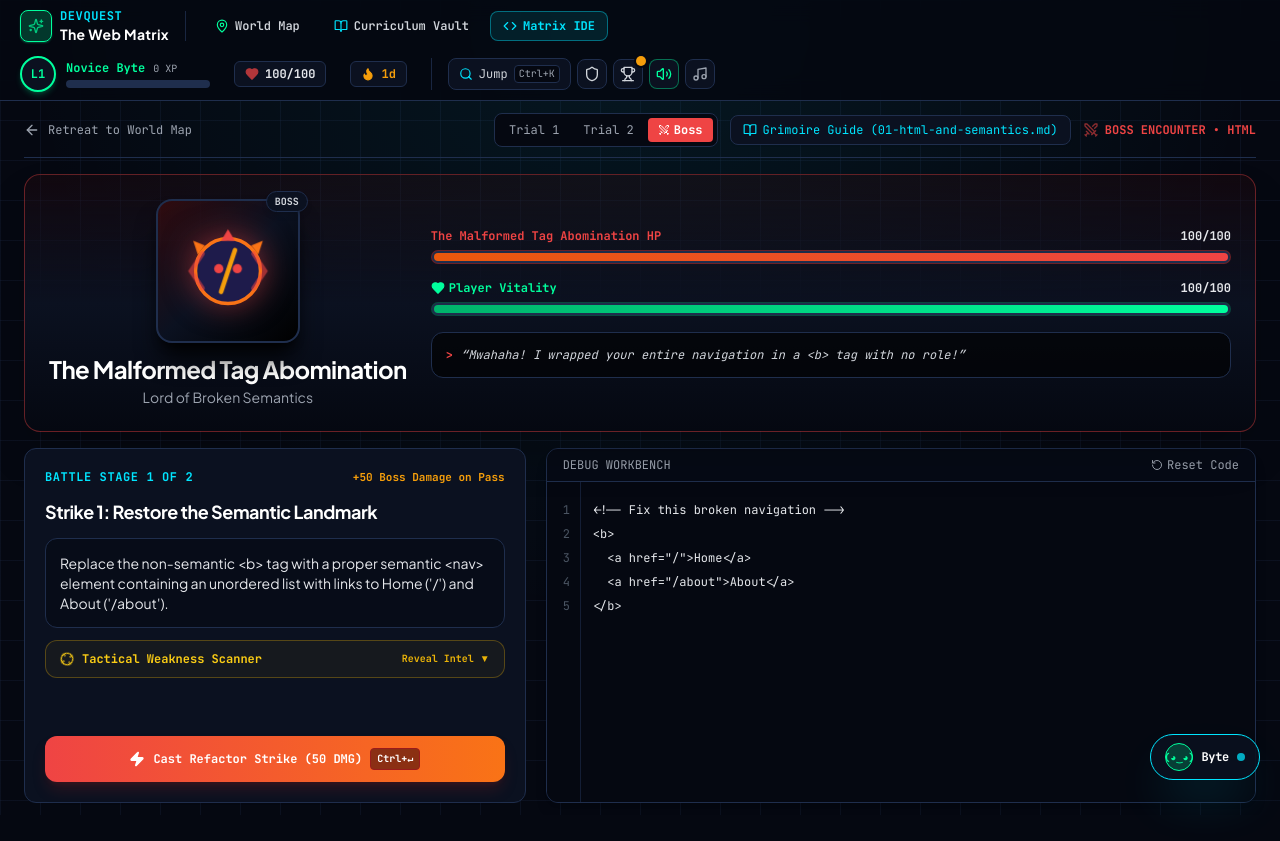
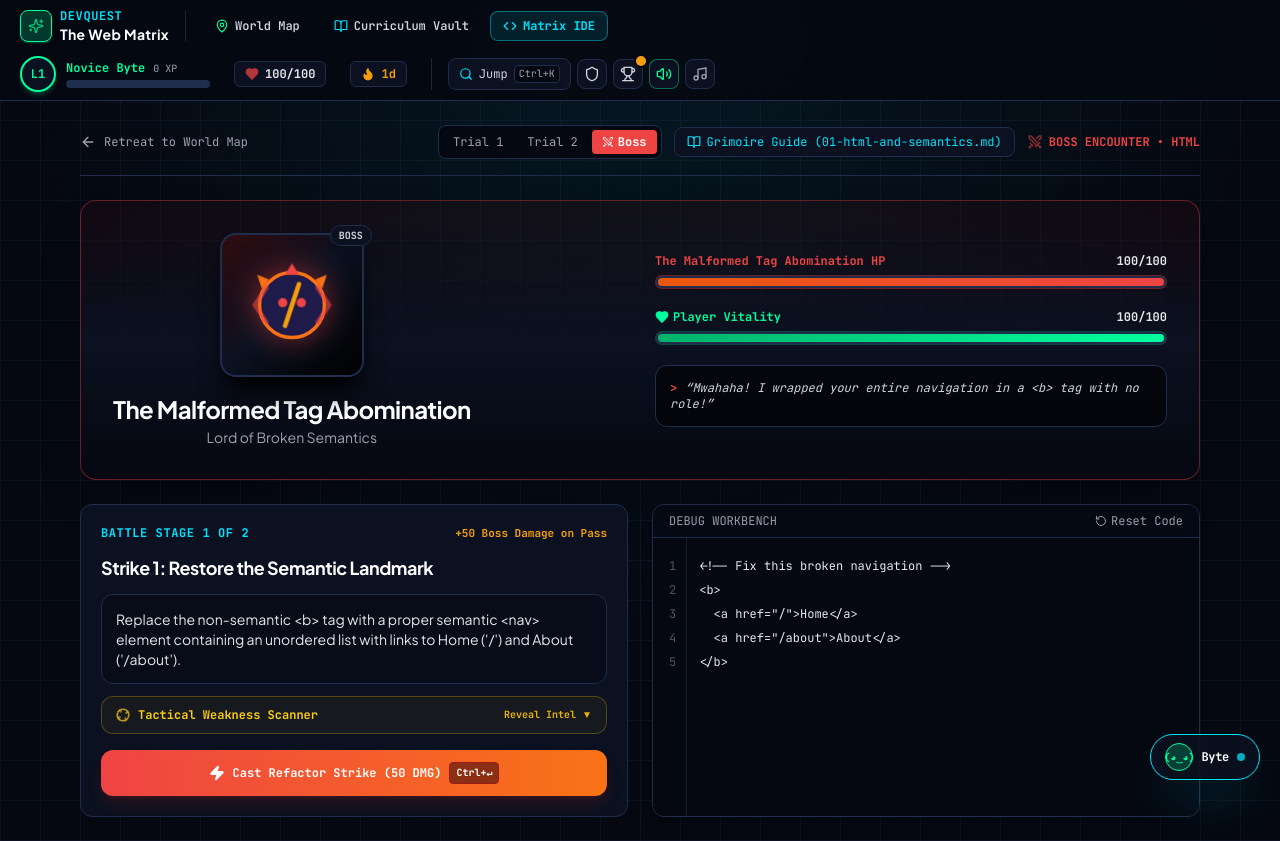
Before and after one commit to IamUnKnOwN25/fullstack-learning-guide, a Next.js app: page /boss/html in a window 1280 px wide. Before the commit the page ends 815 px from the top, so only its background shows below. Built offline with nearby package versions, Linux system fonts and the light colour scheme.

Commit message:
style(layout): retain maximized top header and restore comfortable container widths to all views (Cycle 49)

```diff
--- a/src/components/AchievementsModal.tsx
+++ b/src/components/AchievementsModal.tsx
@@ -180,7 +180,7 @@ export function AchievementsModal({ isOpen, onClose }: Props) {
 
   return (
     <div className="fixed inset-0 z-50 flex items-center justify-center p-4 bg-black/80 backdrop-blur-sm animate-fadeIn">
-      <div className="relative w-full max-w-4xl bg-matrix-card border border-matrix-border rounded-2xl shadow-2xl overflow-hidden flex flex-col max-h-[90vh] animate-slideUp">
+      <div className="relative w-full max-w-2xl bg-matrix-card border border-matrix-border rounded-2xl shadow-2xl overflow-hidden flex flex-col max-h-[90vh] animate-slideUp">
         {/* Modal Header */}
         <div className="flex items-center justify-between px-6 py-4 border-b border-matrix-border bg-matrix-dark/60">
           <div className="flex items-center gap-3">
@@ -320,7 +320,7 @@ export function AchievementsModal({ isOpen, onClose }: Props) {
             Earned Achievements ({badges.length})
           </h3>
 
-          <div className="grid grid-cols-1 sm:grid-cols-2 lg:grid-cols-3 gap-3">
+          <div className="grid grid-cols-1 sm:grid-cols-2 gap-3">
             {Object.entries(BADGES_CATALOG).map(([badgeId, badge]) => {
               const isEarned = badges.includes(badgeId);
 
--- a/src/components/BossBattleArena.tsx
+++ b/src/components/BossBattleArena.tsx
@@ -179,9 +179,9 @@ export function BossBattleArena({ boss: initialBoss, realmId }: Props) {
   };
 
   return (
-    <div className="w-full max-w-[1920px] mx-auto py-3 px-3 sm:px-6 space-y-4">
+    <div className="w-full max-w-6xl mx-auto py-6 px-4 space-y-6">
       {/* Top Header */}
-      <div className="flex flex-wrap items-center justify-between gap-3 pb-2.5 border-b border-matrix-border">
+      <div className="flex flex-wrap items-center justify-between gap-3 pb-4 border-b border-matrix-border">
         <Link
           href="/"
           className="flex items-center gap-2 text-xs font-mono text-gray-400 hover:text-white transition-colors whitespace-nowrap shrink-0"
@@ -239,7 +239,7 @@ export function BossBattleArena({ boss: initialBoss, realmId }: Props) {
 
       {/* Arena Stage: Monster Graphic + Health Gauges */}
       <div
-        className={`relative rounded-2xl bg-gradient-to-b from-red-950/20 via-matrix-card to-matrix-dark border border-matrix-neonRed/40 p-4 sm:p-6 overflow-hidden shadow-2xl transition-all ${
+        className={`relative rounded-2xl bg-gradient-to-b from-red-950/20 via-matrix-card to-matrix-dark border border-matrix-neonRed/40 p-6 sm:p-8 overflow-hidden shadow-2xl transition-all ${
           arenaShaking ? "animate-shake" : ""
         }`}
       >
@@ -270,9 +270,9 @@ export function BossBattleArena({ boss: initialBoss, realmId }: Props) {
           ))}
         </div>
 
-        <div className="flex flex-col md:flex-row items-center justify-between gap-6">
+        <div className="flex flex-col md:flex-row items-center justify-between gap-8">
           {/* Boss Sprite & Avatar */}
-          <div className="flex flex-col items-center text-center space-y-2.5 shrink-0">
+          <div className="flex flex-col items-center text-center space-y-4">
             <BossMonsterSprite
               realmId={boss.realmId}
               isHit={isHit}
@@ -286,7 +286,7 @@ export function BossBattleArena({ boss: initialBoss, realmId }: Props) {
           </div>
 
           {/* Health Bars: Boss vs Player */}
-          <div className="flex-1 w-full max-w-4xl space-y-4">
+          <div className="flex-1 w-full max-w-lg space-y-5">
             {/* Boss HP */}
             <div className="space-y-1.5">
               <div className="flex items-center justify-between text-xs font-mono font-bold tabular-nums">
@@ -484,11 +484,11 @@ export function BossBattleArena({ boss: initialBoss, realmId }: Props) {
 
       {/* Combat Coding Workspace */}
       {!battleWon && !battleLost && (
-        <div className="grid grid-cols-1 lg:grid-cols-12 gap-5">
+        <div className="grid grid-cols-1 lg:grid-cols-2 gap-6">
           {/* Phase Prompt & Objective */}
           <div
             key={currentPhaseIndex}
-            className="lg:col-span-5 bg-matrix-card border border-matrix-border rounded-xl p-5 space-y-4 flex flex-col justify-between animate-fadeIn"
+            className="bg-matrix-card border border-matrix-border rounded-xl p-5 space-y-4 flex flex-col justify-between animate-fadeIn"
           >
             <div className="space-y-3">
               <div className="flex items-center justify-between">
@@ -565,7 +565,7 @@ export function BossBattleArena({ boss: initialBoss, realmId }: Props) {
           </div>
 
           {/* Code Editor */}
-          <div className="lg:col-span-7 bg-matrix-card border border-matrix-border rounded-xl flex flex-col overflow-hidden shadow-lg">
+          <div className="bg-matrix-card border border-matrix-border rounded-xl flex flex-col overflow-hidden shadow-lg">
             <div className="px-4 py-2 border-b border-matrix-border bg-matrix-dark/70 flex flex-wrap items-center justify-between gap-2 font-mono text-xs text-gray-400">
               <div className="flex flex-wrap items-center gap-2">
                 <span className="whitespace-nowrap shrink-0">DEBUG WORKBENCH</span>
@@ -584,7 +584,7 @@ export function BossBattleArena({ boss: initialBoss, realmId }: Props) {
               </button>
             </div>
 
-            <div className="bg-matrix-dark flex-1 min-h-[320px] flex overflow-hidden">
+            <div className="bg-matrix-dark flex-1 min-h-[240px] flex overflow-hidden">
               <div
                 ref={gutterRef}
                 aria-hidden="true"
--- a/src/components/ConstellationWorldMap.tsx
+++ b/src/components/ConstellationWorldMap.tsx
@@ -82,7 +82,7 @@ export function ConstellationWorldMap({
   };
 
   return (
-    <div className="relative w-full aspect-[16/10] sm:aspect-[16/9] min-h-[500px] lg:h-[calc(100vh-17rem)] max-h-[820px] rounded-2xl bg-matrix-dark border border-matrix-border overflow-hidden shadow-2xl p-4 sm:p-6 select-none">
+    <div className="relative w-full aspect-[16/10] sm:aspect-[16/9] min-h-[460px] md:min-h-[560px] rounded-2xl bg-matrix-dark border border-matrix-border overflow-hidden shadow-2xl p-4 sm:p-6 select-none">
       {/* Background Cyber Grid */}
       <div
         className="absolute inset-0 opacity-20 pointer-events-none"
--- a/src/components/CurriculumViewer.tsx
+++ b/src/components/CurriculumViewer.tsx
@@ -503,7 +503,7 @@ export function CurriculumViewer({ docs, initialFile }: Props) {
   );
 
   return (
-    <div className="w-full max-w-[1920px] mx-auto py-3 px-3 sm:px-5 flex flex-col gap-3 min-h-[calc(100vh-3.5rem)] md:h-[calc(100vh-3.5rem)]">
+    <div className="w-full max-w-7xl mx-auto py-4 px-4 sm:px-6 flex flex-col gap-3 min-h-[calc(100vh-3.5rem)] md:h-[calc(100vh-3.5rem)]">
       {/* Top Header */}
       <div className="flex flex-wrap items-center justify-between gap-3 pb-2 border-b border-matrix-border">
         <div className="flex items-center gap-3">
@@ -541,7 +541,7 @@ export function CurriculumViewer({ docs, initialFile }: Props) {
         {/* Left Sidebar: File List */}
         <div
           className={`bg-matrix-card border border-matrix-border rounded-xl p-3.5 flex flex-col gap-3 overflow-hidden ${
-            focusReader ? "md:hidden" : "md:col-span-3 xl:col-span-2"
+            focusReader ? "md:hidden" : "md:col-span-4 lg:col-span-3"
           }`}
         >
           <div className="relative">
@@ -589,7 +589,7 @@ export function CurriculumViewer({ docs, initialFile }: Props) {
         <div
           key={activeDoc.filename}
           className={`bg-matrix-card border border-matrix-border rounded-xl p-5 sm:p-7 overflow-y-auto space-y-5 animate-fadeIn ${
-            focusReader ? "md:col-span-12" : "md:col-span-9 xl:col-span-10"
+            focusReader ? "md:col-span-12" : "md:col-span-8 lg:col-span-9"
           }`}
         >
           <div className="flex flex-wrap items-center justify-between gap-3 pb-4 border-b border-matrix-border font-mono text-xs text-gray-400">
--- a/src/components/OnlineMatrixIde.tsx
+++ b/src/components/OnlineMatrixIde.tsx
@@ -638,7 +638,7 @@ export function OnlineMatrixIde({ initialQuestId }: Props) {
   };
 
   return (
-    <div className="w-full max-w-none mx-auto px-2 sm:px-3 py-2 flex flex-col gap-2 min-h-[calc(100vh-3.5rem)] lg:h-[calc(100vh-3.5rem)] font-mono select-none">
+    <div className="w-full max-w-7xl mx-auto px-2 sm:px-4 py-3 flex flex-col gap-2 min-h-[calc(100vh-3.5rem)] lg:h-[calc(100vh-3.5rem)] font-mono select-none">
       {/* Top VS Code Title & Action Bar */}
       <div className="bg-matrix-card border border-matrix-border rounded-xl px-3 py-2 flex flex-wrap items-center justify-between gap-2 shadow-lg">
         <div className="flex flex-wrap items-center gap-2.5">
--- a/src/components/SkillTreeModal.tsx
+++ b/src/components/SkillTreeModal.tsx
@@ -29,7 +29,7 @@ export function SkillTreeModal({ isOpen, onClose }: Props) {
 
   return (
     <div className="fixed inset-0 z-50 flex items-center justify-center p-4 bg-black/80 backdrop-blur-sm animate-fadeIn">
-      <div className="relative w-full max-w-4xl bg-matrix-card border border-matrix-border rounded-2xl shadow-2xl overflow-hidden flex flex-col max-h-[90vh] animate-slideUp">
+      <div className="relative w-full max-w-2xl bg-matrix-card border border-matrix-border rounded-2xl shadow-2xl overflow-hidden flex flex-col max-h-[90vh] animate-slideUp">
         {/* Modal Header */}
         <div className="flex flex-wrap items-center justify-between gap-3 px-6 py-4 border-b border-matrix-border bg-matrix-dark/60">
           <div className="flex items-center gap-3">
@@ -87,7 +87,7 @@ export function SkillTreeModal({ isOpen, onClose }: Props) {
             </div>
           </div>
 
-          <div className="grid grid-cols-1 sm:grid-cols-2 lg:grid-cols-3 gap-4">
+          <div className="grid grid-cols-1 sm:grid-cols-2 gap-4">
             {SKILL_TREE.map((skill) => {
               const isUnlocked = unlockedSkills.includes(skill.id) || skill.unlockedByDefault;
               const canAfford = availableSkillPoints >= skill.cost;
```
Also changed, not shown: src/components/QuestCodingWorkspace.tsx (+5 -5 lines), src/components/WorldCampaignMap.tsx (+9 -9 lines), 2 other files (tests, documents, lock files or other folders).
